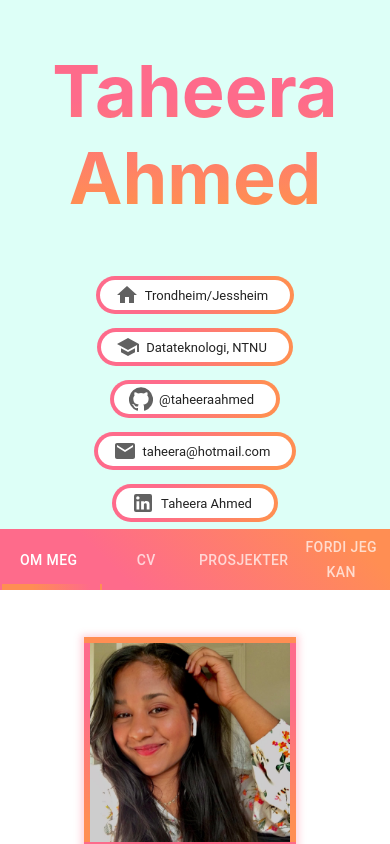
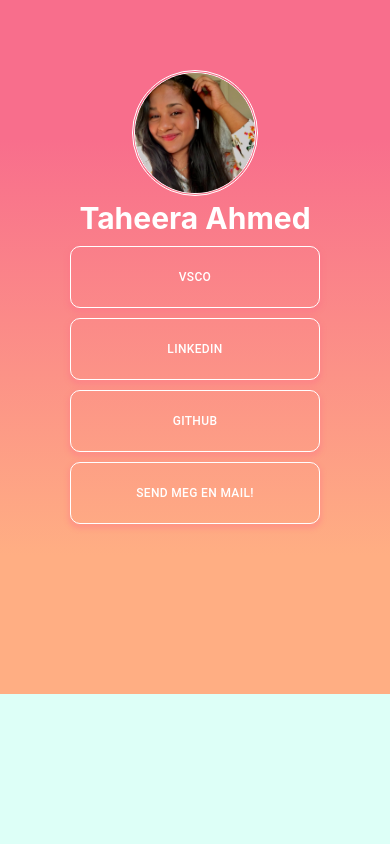
Before and after one commit to taheeraahmed/Making-a-react-app, a React (Create React App) app: page / in a window 390 px wide. Shown: the top 844 px of the page. Built offline with nearby package versions, Linux system fonts and the light colour scheme.

Commit message:
Fixed the linked tree

```diff
--- a/src/App.css
+++ b/src/App.css
@@ -8,6 +8,10 @@
 @media (max-width : 917px) {
     .visibledevice {
       display:inline-block;
+      width:100%;
+      height: inherit;
+      background: -webkit-linear-gradient(#f86e8c 20%, #ffae83 80%);
+      padding-bottom: 100px;
     }
     .visibledesktop {
       display:none;}
--- a/src/App.js
+++ b/src/App.js
@@ -1,6 +1,7 @@
 import './App.css';
 import Navbar from './components/Navbar';
 import Info from './components/Info';
+import LinkTree from './components/LinkTree/LinkTree';
 
 function App() {
   return (
@@ -19,17 +20,7 @@ function App() {
           </footer>
         </div>
         <div class="visibledevice">
-          <header className="headerMobile" >
-            <h1>
-              Taheera Ahmed
-            </h1>
-            <Info/>
-          </header>
-          <main className= "mainMobile">
-            <Navbar/>
-          </main>
-          <footer className="footerMobile">
-          </footer>
+          <LinkTree/>
         </div>
 
       </div>
--- /dev/null
+++ b/src/components/LinkTree/LinkTree.css
@@ -0,0 +1,19 @@
+.bodyPhone {
+    text-align: center;
+    width: 100%;
+    margin: auto;
+    background-size: 100%;
+
+}
+.headerLink {
+    padding: 70px;
+}
+
+h4 {
+    font-size:30px;
+    margin:0px;
+    color: white;
+    line-height: 1.2;
+    text-align: center;
+
+}
--- /dev/null
+++ b/src/components/LinkTree/LinkTree.js
@@ -0,0 +1,64 @@
+import React from 'react';
+import { makeStyles } from '@material-ui/core/styles';
+import Button from '@material-ui/core/Button';
+import JustMe from '../../images/pb.jpg';
+import './LinkTree.css';
+
+const useStyles = makeStyles({
+  root: {
+    background: 'transparent',
+    border: '1px solid white',
+    borderRadius: 3,
+    boxShadow: '0 3px 5px 2px rgba(255, 105, 135, .3)',
+    color: 'white',
+    height: 48,
+    padding: '30px 10px 30px 10px',
+    marginTop: '10px',
+    fontSize: 12,
+    borderRadius: 10,
+    textTransform: 'inital',
+  },
+});
+
+
+export default function LinkTree() {
+  const classes = useStyles();
+  return (
+    <div class="bodyPhone">
+      <div class="headerLink">
+      <img src={JustMe} style ={{border: 'double 3px white', borderRadius:3000,}} width="120px" alt="Bare et bilde av meg"/>
+        <h4>
+            Taheera Ahmed
+        </h4>
+        <Button
+          fullWidth = "true"
+          size="large"
+          href="https://vsco.co/taheeraahmed/gallery"
+          className={classes.root}>
+          VSCO
+        </Button>
+        <Button
+          fullWidth = "true"
+          size="large"
+          href="https://www.linkedin.com/in/taheera-ahmed-997750158/"
+          className={classes.root}>
+          LinkedIn
+        </Button>
+        <Button
+          fullWidth = "true"
+          size="large"
+          href="https://github.com/taheeraahmed"
+          className={classes.root}>
+          Github
+        </Button>
+        <Button
+          fullWidth = "true"
+          size="large"
+          href="mailto:taheera@hotmail.com"
+          className={classes.root}>
+          Send meg en mail!
+        </Button>
+      </div>
+    </div>
+  );
+}
```
